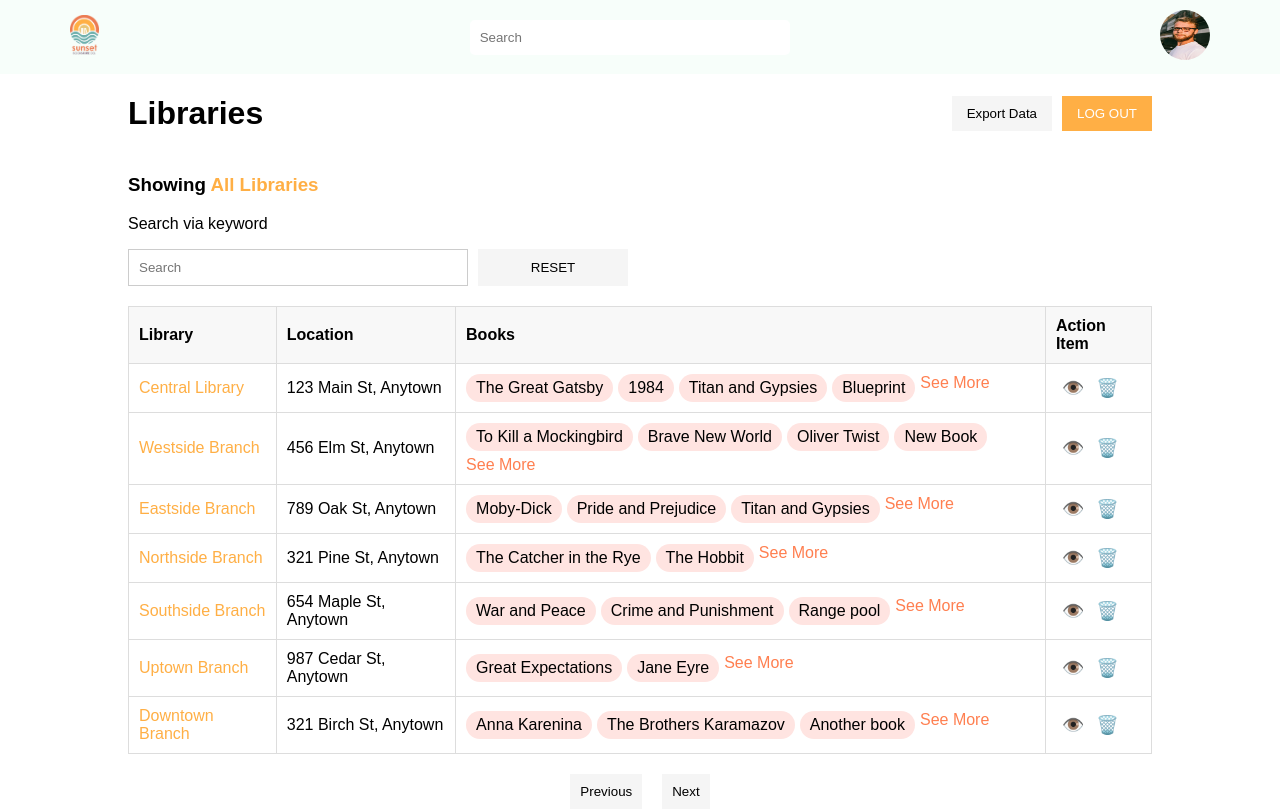
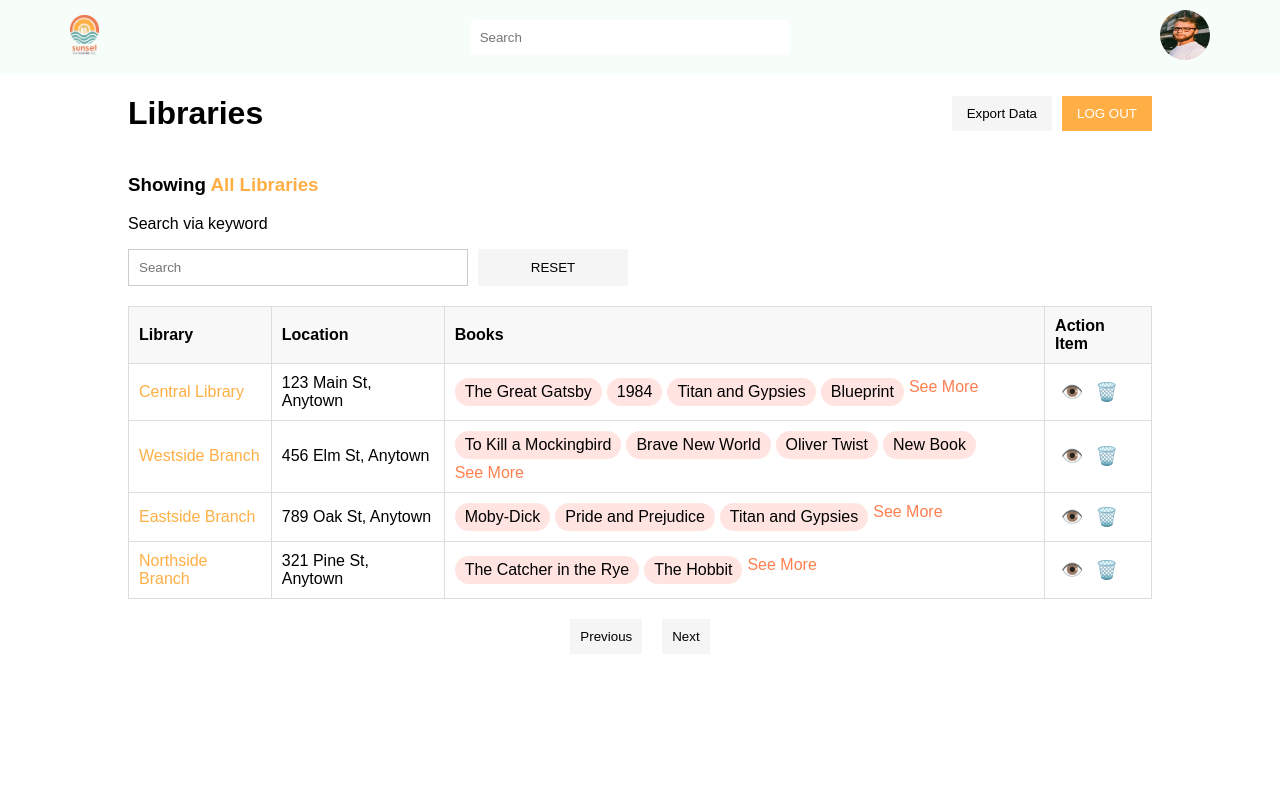
Before and after one commit to Jocatins/sunset-bookstore-v1, an Angular app: page /libraries in a window 1280 px wide. Built offline with nearby package versions, Linux system fonts and the light colour scheme; data requests are answered from the project's data file; sample sign-in values are in the browser's storage; a web font is replaced by a local one.

Commit message:
delete-fn-implemented

```diff
--- a/src/app/components/libraries/libraries.component.html
+++ b/src/app/components/libraries/libraries.component.html
@@ -41,8 +41,9 @@
                     </div>
                 </td>
                 <td>
-                    <button class="view-button" title="View Library">👁️</button>
-                    <button class="delete-button" title="Delete Library">🗑️</button>
+                    <button class="view-button" title="View Library" (click)="routeToBook(library.id)">👁️</button>
+                    <button class="delete-button" title="Delete Library"
+                        (click)="deleteLibrary(+library.id)">🗑️</button>
                 </td>
             </tr>
         </tbody>
--- a/src/app/components/libraries/libraries.component.ts
+++ b/src/app/components/libraries/libraries.component.ts
@@ -1,10 +1,8 @@
 import { Component, OnInit } from "@angular/core";
 import { CommonModule } from "@angular/common";
 import { RouterModule } from "@angular/router";
+import { Router } from "@angular/router";
 import { LibraryService } from "../../../assets/services/library.service";
-import { AuthService } from "../../../assets/services/auth.service";
-
-import { Router } from "@angular/router";
 
 import { Library } from "../../../assets/models/Library";
 import { NavbarComponent } from "../navbar/navbar.component";
@@ -37,7 +35,15 @@ export class LibrariesComponent implements OnInit {
 				console.error(error);
 			}
 		);
+		this.loadLibraries();
 	}
+
+	loadLibraries(): void {
+		this.libraryService.getLibraries().subscribe((libraries) => {
+			console.log(libraries);
+		});
+	}
+
 	public logout() {
 		this.auth1Service.logout();
 		this.router.navigate(["/login"]);
@@ -48,4 +54,20 @@ export class LibrariesComponent implements OnInit {
 	public routeToBook(libraryId: string) {
 		this.router.navigate(["/libraries", libraryId]);
 	}
+
+	deleteLibrary(id: number): void {
+		window.alert("Are you sure");
+		this.libraryService.deleteLibrary(id).subscribe(
+			(response) => {
+				console.log("Library deleted successfully", response);
+				this.libraries = this.libraries.filter(
+					(library) => Number(library.id) !== id
+				);
+				this.loadLibraries();
+			},
+			(error) => {
+				console.error("Error deleting library", error);
+			}
+		);
+	}
 }
--- a/src/assets/data/db.json
+++ b/src/assets/data/db.json
@@ -129,91 +129,6 @@
           "dueDate": "2024-07-01"
         }
       ]
-    },
-    {
-      "id": "5",
-      "name": "Southside Branch",
-      "location": "654 Maple St, Anytown",
-      "books": [
-        {
-          "id": 501,
-          "title": "War and Peace",
-          "author": "Leo Tolstoy",
-          "description": "A great novel",
-          "status": "IN",
-          "dueDate": null
-        },
-        {
-          "id": 502,
-          "title": "Crime and Punishment",
-          "author": "Fyodor Dostoevsky",
-          "description": "A great novel",
-          "status": "OUT",
-          "dueDate": "2024-06-10"
-        },
-        {
-          "id": 1716818775630,
-          "title": "Range pool",
-          "author": "Disciple F",
-          "description": "Thank you",
-          "status": "OUT",
-          "dueDate": "2024-05-30"
-        }
-      ]
-    },
-    {
-      "id": "6",
-      "name": "Uptown Branch",
-      "location": "987 Cedar St, Anytown",
-      "books": [
-        {
-          "id": 601,
-          "title": "Great Expectations",
-          "author": "Charles Dickens",
-          "description": "A great novel",
-          "status": "IN",
-          "dueDate": null
-        },
-        {
-          "id": 602,
-          "title": "Jane Eyre",
-          "author": "Charlotte Brontë",
-          "description": "A great novel",
-          "status": "OUT",
-          "dueDate": "2024-06-20"
-        }
-      ]
-    },
-    {
-      "id": "7",
-      "name": "Downtown Branch",
-      "location": "321 Birch St, Anytown",
-      "books": [
-        {
-          "id": 701,
-          "title": "Anna Karenina",
-          "author": "Leo Tolstoy",
-          "description": "A great novel",
-          "status": "IN",
-          "dueDate": null
-        },
-        {
-          "id": 702,
-          "title": "The Brothers Karamazov",
-          "author": "Fyodor Dostoevsky",
-          "description": "A great novel",
-          "status": "OUT",
-          "dueDate": "2024-06-30"
-        },
-        {
-          "id": 1716818836050,
-          "title": "Another book",
-          "author": "Tems ",
-          "description": "I will be down when you call ",
-          "status": "IN",
-          "dueDate": "2024-05-24"
-        }
-      ]
     }
   ],
   "users": [
--- a/src/assets/services/library.service.ts
+++ b/src/assets/services/library.service.ts
@@ -36,4 +36,7 @@ export class LibraryService {
 			{ headers }
 		);
 	}
+	deleteLibrary(id: number): Observable<any> {
+		return this.http.delete<any>(`${this.apiUrl}/libraries/${id}`);
+	}
 }
```
